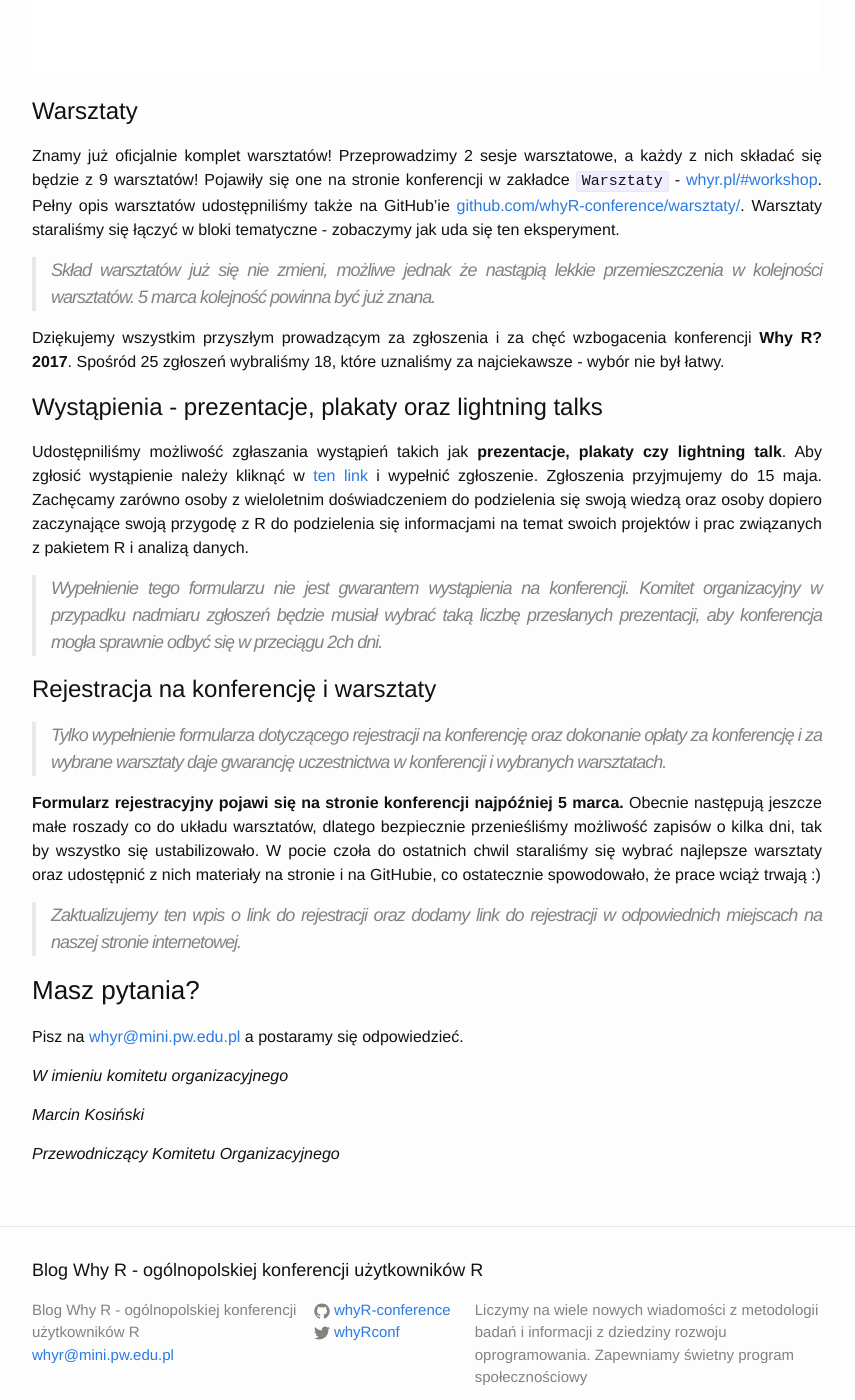
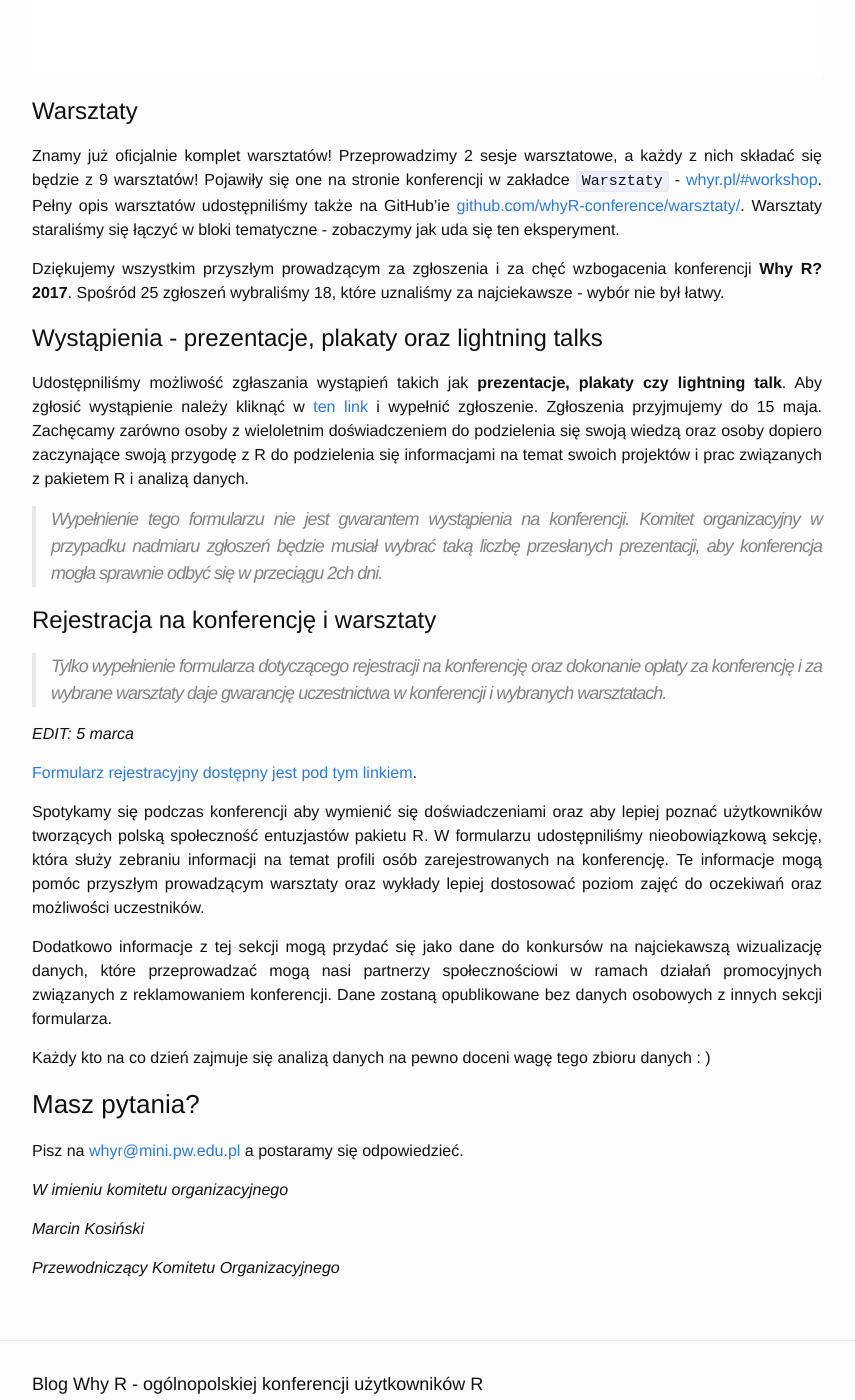
Before and after one commit to WhyR2017/blog, a Jekyll site: the page built from _posts/2017-03-01-Info-rejestracje.md, in a window 1280 px wide and 1400 px high, scrolled down 954 px. Shown: the whole window, without its empty margins (213-1068 px from the left). Built offline with Jekyll 4.4.1, drawn with Linux system fonts in a browser that asks for light colours; comment, search, counter and statistics services are not loaded.

Commit message:
update rejestracji

```diff
--- a/_posts/2017-03-01-Info-rejestracje.md
+++ b/_posts/2017-03-01-Info-rejestracje.md
@@ -12,8 +12,6 @@
 
 Znamy już oficjalnie komplet warsztatów! Przeprowadzimy 2 sesje warsztatowe, a każdy z nich składać się będzie z 9 warsztatów! Pojawiły się one na stronie konferencji w zakładce `Warsztaty` - [whyr.pl/#workshop](http://whyr.pl/#workshop). Pełny opis warsztatów udostępniliśmy także na GitHub'ie [github.com/whyR-conference/warsztaty/](http://github.com/whyR-conference/warsztaty/). Warsztaty staraliśmy się łączyć w bloki tematyczne - zobaczymy jak uda się ten eksperyment.
 
-> Skład warsztatów już się nie zmieni, możliwe jednak że nastąpią lekkie przemieszczenia w kolejności warsztatów. 5 marca kolejność powinna być już znana.
-
 Dziękujemy wszystkim przyszłym prowadzącym za zgłoszenia i za chęć wzbogacenia konferencji **Why R? 2017**. Spośród 25 zgłoszeń wybraliśmy 18, które uznaliśmy za najciekawsze - wybór nie był łatwy.
 
 # Wystąpienia - prezentacje, plakaty oraz lightning talks
@@ -26,9 +24,15 @@
 
 > Tylko wypełnienie formularza dotyczącego rejestracji na konferencję oraz dokonanie opłaty za konferencję i za wybrane warsztaty daje gwarancję uczestnictwa w konferencji i wybranych warsztatach.
 
-**Formularz rejestracyjny pojawi się na stronie konferencji najpóźniej 5 marca.** Obecnie następują jeszcze małe roszady co do układu warsztatów, dlatego bezpiecznie przenieśliśmy możliwość zapisów o kilka dni, tak by wszystko się ustabilizowało. W pocie czoła do ostatnich chwil staraliśmy się wybrać najlepsze warsztaty oraz udostępnić z nich materiały na stronie i na GitHubie, co ostatecznie spowodowało, że prace wciąż trwają :)
+*EDIT: 5 marca*
 
-> Zaktualizujemy ten wpis o link do rejestracji oraz dodamy link do rejestracji w odpowiednich miejscach na naszej stronie internetowej.
+[Formularz rejestracyjny dostępny jest pod tym linkiem](https://goo.gl/forms/PBWNFwgd7yZRzG9g2).
+
+Spotykamy się podczas konferencji aby wymienić się doświadczeniami oraz aby lepiej poznać użytkowników tworzących polską społeczność entuzjastów pakietu R. W formularzu udostępniliśmy nieobowiązkową sekcję, która służy zebraniu informacji na temat profili osób zarejestrowanych na konferencję. Te informacje mogą pomóc przyszłym prowadzącym warsztaty oraz wykłady lepiej dostosować poziom zajęć do oczekiwań oraz możliwości uczestników.
+
+Dodatkowo informacje z tej sekcji mogą przydać się jako dane do konkursów na najciekawszą wizualizację danych, które przeprowadzać mogą nasi partnerzy społecznościowi w ramach działań promocyjnych związanych z reklamowaniem konferencji. Dane zostaną opublikowane bez danych osobowych z innych sekcji formularza.
+
+Każdy kto na co dzień zajmuje się analizą danych na pewno doceni wagę tego zbioru danych : )
 
 
 ### Masz pytania?
```
